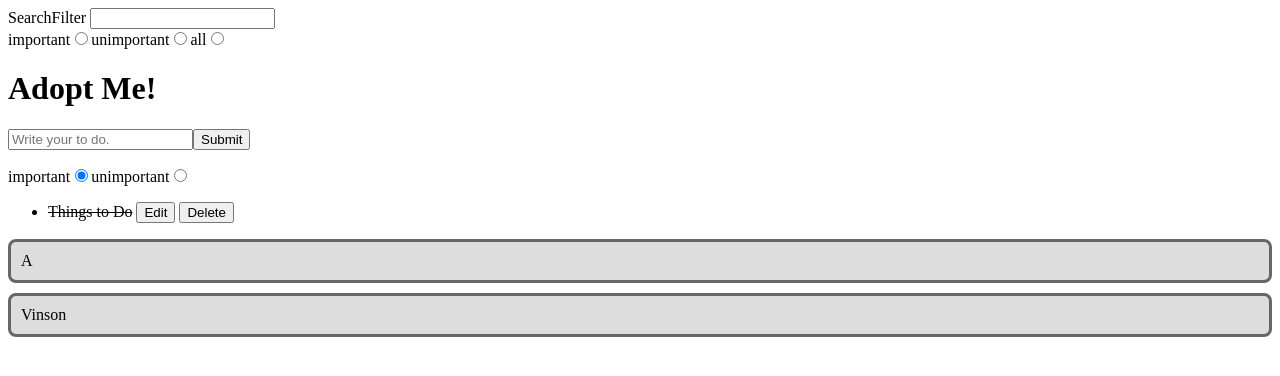
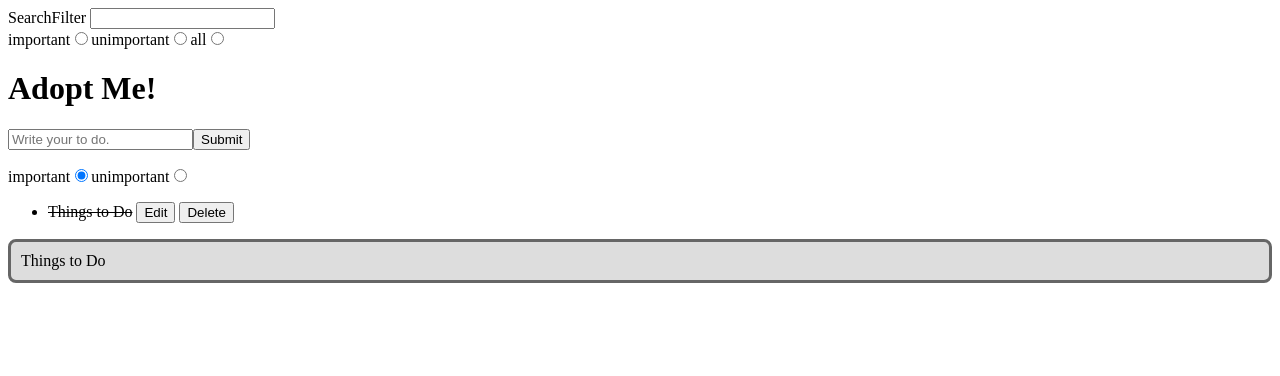
Before and after one commit to vinson-han/Kaban, a React (Vite) app: page / in a window 1280 px wide. Shown: the top 376 px of the page. Built offline with nearby package versions, Linux system fonts and the light colour scheme.

Commit message:
refactor components

```diff
--- a/src/App.jsx
+++ b/src/App.jsx
@@ -125,7 +125,11 @@ const App = () => {
           handleEdit={handleEdit}
         />
       </div>
-      <KabanBoard />
+      <KabanBoard
+        list={list}
+        handleClick={handleClick}
+        handleDelete={handleDelete}
+      ></KabanBoard>
     </div>
   );
 };
--- a/src/Components/ItemList.jsx
+++ b/src/Components/ItemList.jsx
@@ -1,8 +1,6 @@
 import { useState } from "react";
-
+import "../Assets/style.css";
 const Item = ({ item, handleDelete, handleClick, handleEdit }) => {
-  let x = item.content;
-
   const [edit, setEdit] = useState(false);
   const editClick = (e) => {
     e.stopPropagation();
@@ -92,6 +90,7 @@ const ItemList = ({
   itemList = itemList.map((e) =>
     e.content.toLowerCase().includes(filter) ? (
       <Item
+        className="box"
         key={e.id}
         item={e}
         handleDelete={handleDelete}
--- a/src/Components/KabanBoard.jsx
+++ b/src/Components/KabanBoard.jsx
@@ -4,19 +4,7 @@ import { useState, useEffect } from "react";
 
 //Drag HTML api not supported with Mobile
 
-const KabanBoard = () => {
-  const templist = [
-    "one",
-    "two",
-    "three",
-    "four",
-    "five",
-    "six",
-    "seven",
-    "eight",
-    "nine",
-  ];
-
+const Box = ({ item }) => {
   const handleStart = (e) => {
     e.dataTransfer.effectAllowed = "move";
     e.dataTransfer.setData(
@@ -30,7 +18,7 @@ const KabanBoard = () => {
 
   const hanldeDropOver = (e) => {
     e.preventDefault();
-    e.dataTransfer.setData("text/plain", e.target.id);
+    // e.dataTransfer.setData("text/plain", e.target.id);
     e.dataTransfer.dropEffect = "move";
   };
   const handleDrop = (e) => {
@@ -48,29 +36,41 @@ const KabanBoard = () => {
   };
 
   return (
-    <div className="container">
     <div
-        id="A"
+      id={item.id}
       className="box"
       draggable={true}
       onDragStart={(e) => handleStart(e)}
       onDrop={(e) => handleDrop(e)}
       onDragOver={(e) => hanldeDropOver(e)}
     >
-        A
-      </div>
-      <div
-        id="Basd"
-        className="box"
-        draggable={true}
-        onDragStart={(e) => handleStart(e)}
-        onDrop={(e) => handleDrop(e)}
-        onDragOver={(e) => hanldeDropOver(e)}
-      >
-        Vinson
-      </div>
+      {item.content}
     </div>
   );
 };
 
+const Container = ({ children }) => {
+  return <div className="container">{children}</div>;
+};
+
+const KabanBoard = ({ list }) => {
+  const templist = [
+    "one",
+    "two",
+    "three",
+    "four",
+    "five",
+    "six",
+    "seven",
+    "eight",
+    "nine",
+  ];
+
+  return (
+    <Container>
+      {list.map((e) => (e ? <Box key={e.id} id={e.id} item={e} /> : ""))}
+    </Container>
+  );
+};
+
 export default KabanBoard;
```
Lines whose indentation alone changed are shown as unchanged.
